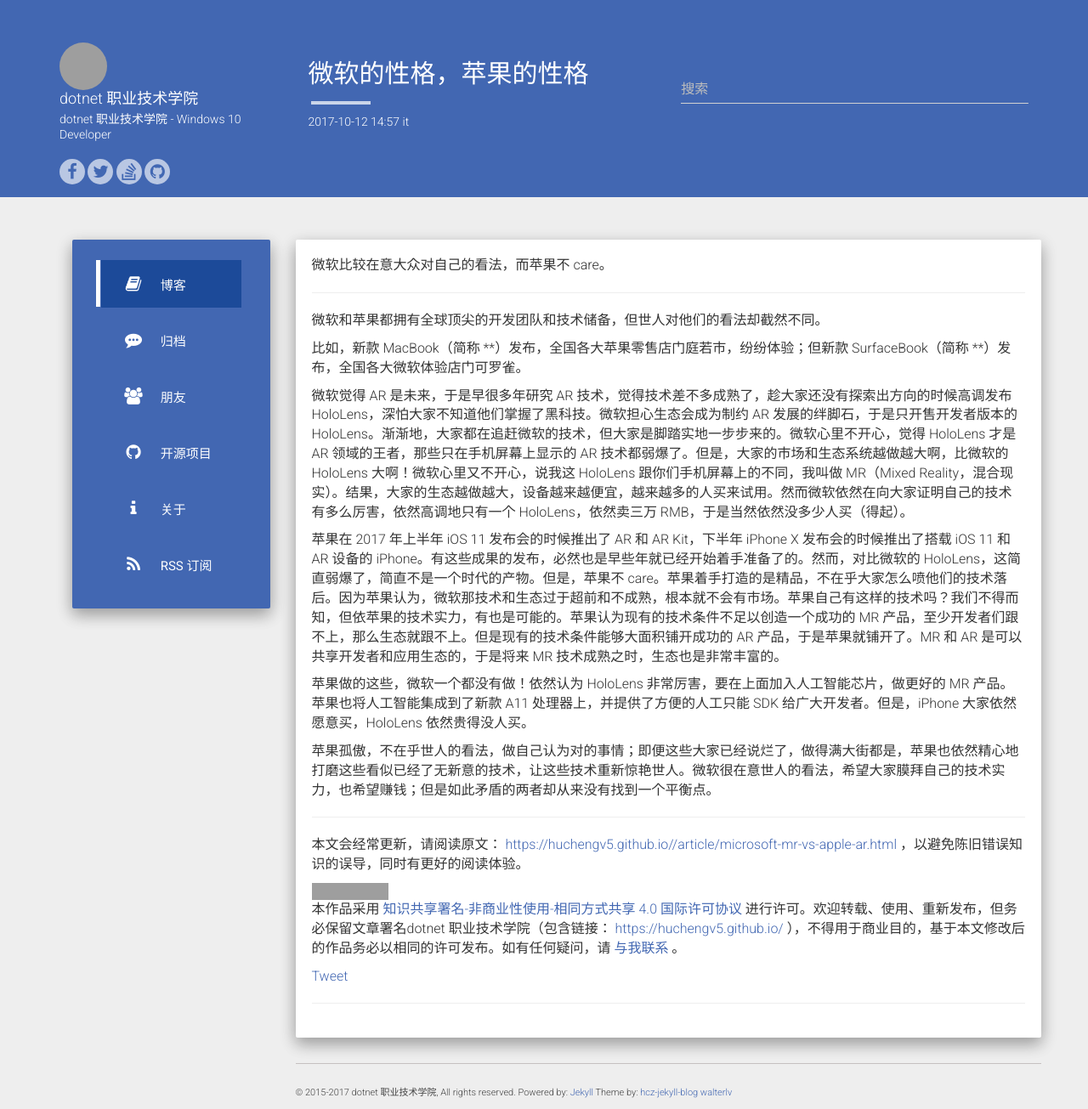
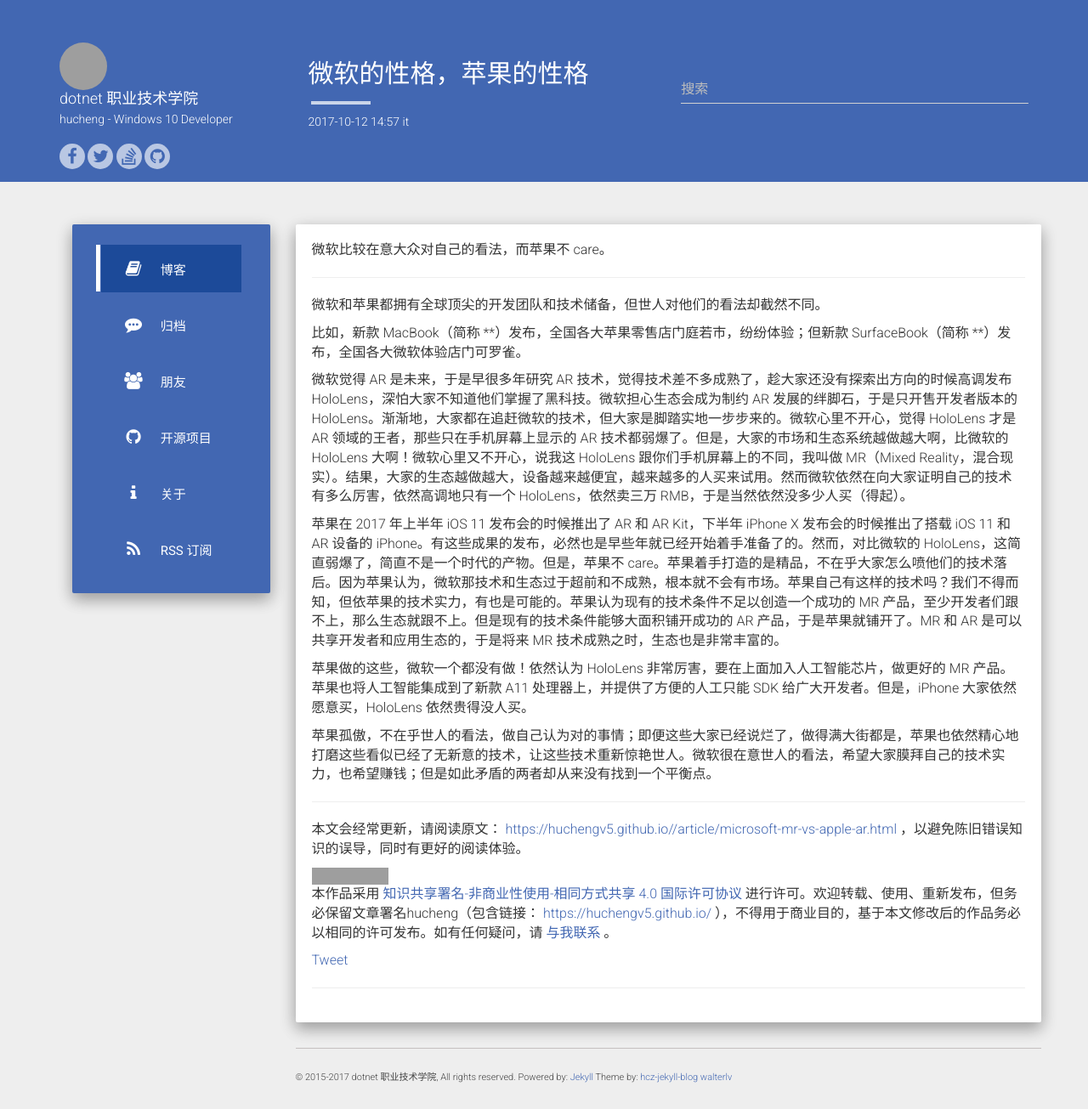
Before and after one commit to huchengv5/huchengv5.github.io, a Jekyll site: the page built from _articles/2017-10-12-microsoft-mr-vs-apple-ar.md, in a window 1280 px wide. Shown: the whole page at 85% size. Built offline with Jekyll 4.4.1, drawn with Linux system fonts in a browser that asks for light colours; nearby versions of some CDN libraries; comment, search, counter and statistics services are not loaded; grey boxes are pictures that could not be loaded.

```diff
--- a/_config.yml
+++ b/_config.yml
@@ -1,7 +1,7 @@
 title: "dotnet 职业技术学院"
 description: Windows 10 Developer
 author: "dotnet 职业技术学院"
-post_author: "dotnet 职业技术学院"
+post_author: "hucheng"
 logo: https://i.loli.net/2018/09/03/5b8d178e2a6d3.jpg
 github: https://github.com/easiwin
 about: Windows 10 Developer
```
